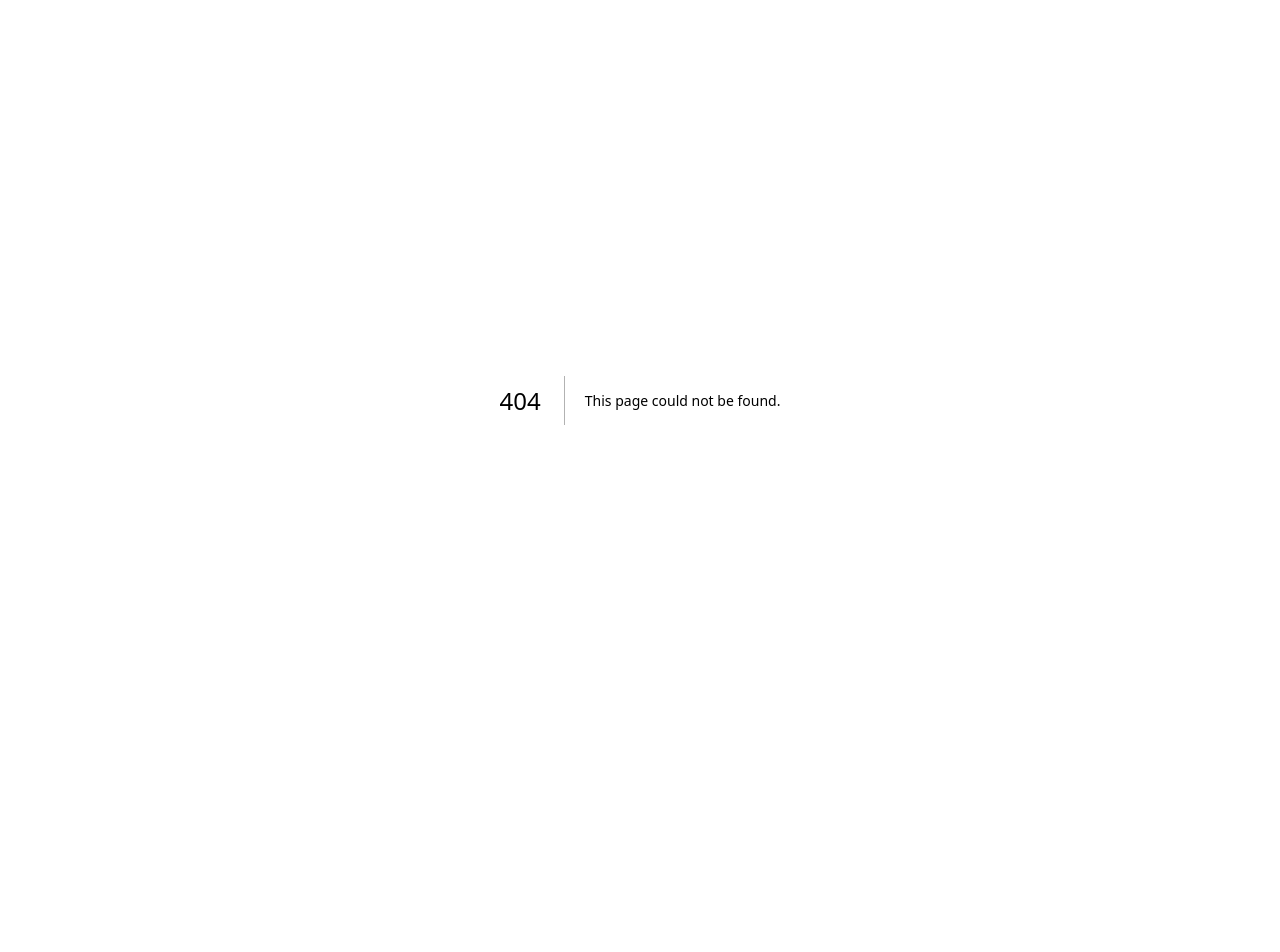
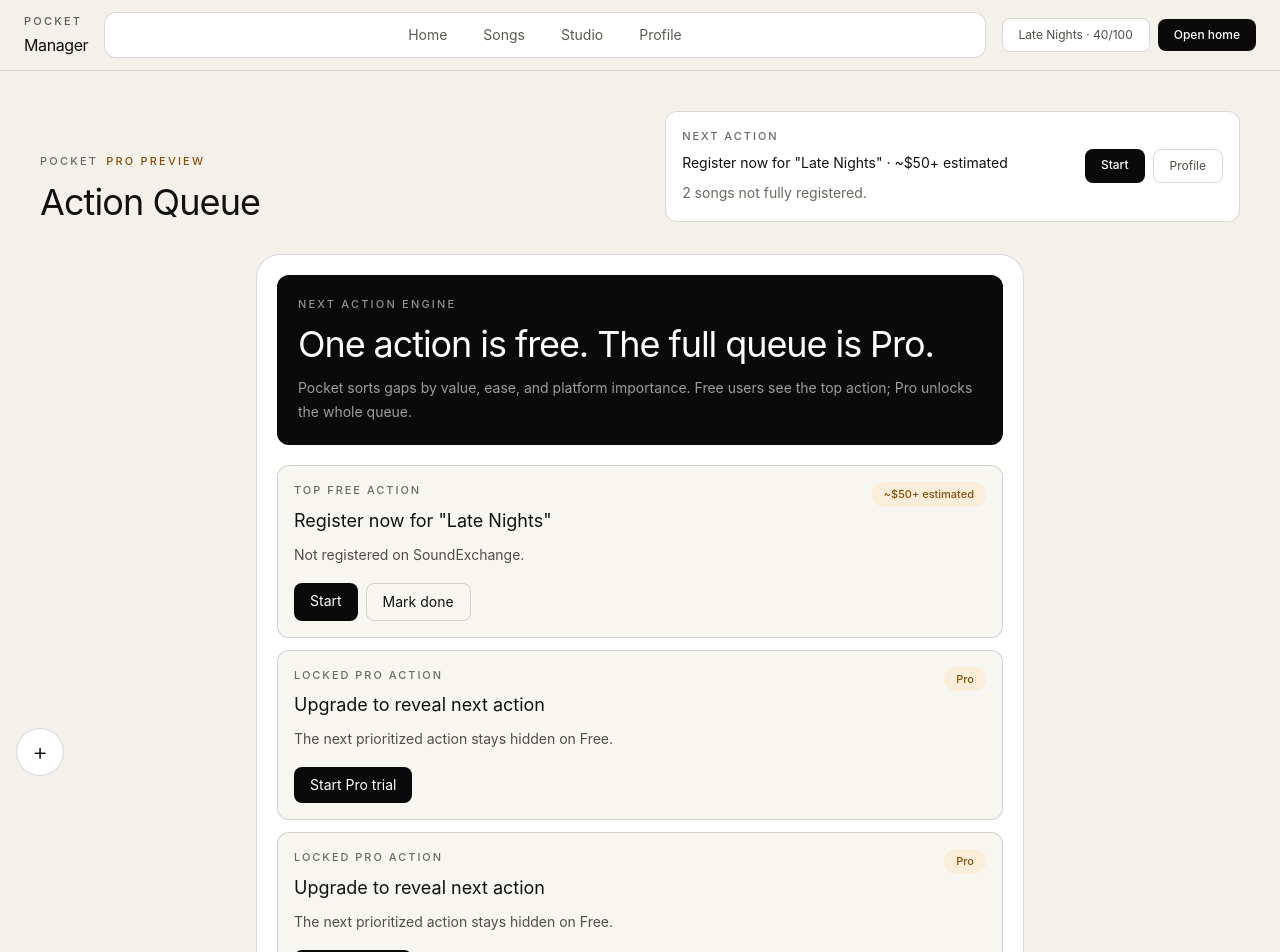
Before and after one commit to oogunbiyi22/pocket-manager, a Next.js app: page /actions in a window 1280 px wide. Before the commit this address had no page. Shown: the top 952 px of the page. Before the commit the page ends 800 px from the top, so only its background shows below. Built offline with nearby package versions, Linux system fonts and the light colour scheme.

Commit message:
Add gated revenue action queue

```diff
--- /dev/null
+++ b/src/app/actions/page.tsx
@@ -0,0 +1,77 @@
+"use client";
+
+import Link from "next/link";
+import { AppShell } from "@/components/app-shell";
+import { usePocket } from "@/components/pocket-provider";
+import { formatGapEstimate, getRevenueActionQueue } from "@/lib/backstage-data";
+
+export default function ActionsPage() {
+  const { completeRevenueAction, songs } = usePocket();
+  const queue = getRevenueActionQueue(songs);
+
+  return (
+    <AppShell title="Action Queue" eyebrow="Pro preview">
+      <main className="mx-auto max-w-3xl rounded-[24px] border-[0.5px] border-black/15 bg-white p-5 text-[#111]">
+        <section className="rounded-xl border-[0.5px] border-black/15 bg-[#0a0a0a] p-5 text-white">
+          <div className="text-[11px] font-medium uppercase tracking-[0.2em] text-white/55">Next Action Engine</div>
+          <h2 className="mt-3 text-4xl font-normal tracking-[-0.03em]">One action is free. The full queue is Pro.</h2>
+          <p className="mt-3 text-sm leading-6 text-white/60">
+            Pocket sorts gaps by value, ease, and platform importance. Free users see the top action; Pro unlocks the whole queue.
+          </p>
+        </section>
+
+        <section className="mt-5 space-y-3">
+          {queue.length ? (
+            queue.map((item, index) => {
+              const locked = index > 0;
+
+              return (
+                <article key={item.id} className="rounded-xl border-[0.5px] border-black/15 bg-[#f8f6f1] p-4">
+                  <div className="flex items-start justify-between gap-3">
+                    <div>
+                      <div className="text-[11px] font-medium uppercase tracking-[0.18em] text-[#6b6b65]">
+                        {locked ? "Locked Pro action" : "Top free action"}
+                      </div>
+                      <h3 className="mt-2 text-lg font-normal text-[#111]">{locked ? "Upgrade to reveal next action" : item.title}</h3>
+                      <p className="mt-2 text-sm leading-6 text-[#514d47]">
+                        {locked ? "The next prioritized action stays hidden on Free." : item.reason}
+                      </p>
+                    </div>
+                    <span className="rounded-full bg-[#faeeda] px-3 py-1 text-[11px] font-medium text-[#854f0b]">
+                      {locked ? "Pro" : formatGapEstimate(item.estimatedValue)}
+                    </span>
+                  </div>
+
+                  <div className="mt-4 flex flex-wrap gap-2">
+                    {locked ? (
+                      <Link href="/settings" className="rounded-lg bg-[#0a0a0a] px-4 py-2 text-sm text-white">
+                        Start Pro trial
+                      </Link>
+                    ) : (
+                      <>
+                        <Link href={`/projects/${item.songId}`} className="rounded-lg bg-[#0a0a0a] px-4 py-2 text-sm text-white">
+                          Start
+                        </Link>
+                        <button
+                          type="button"
+                          onClick={() => completeRevenueAction(item.songId, item.streamType, item.collectionBody)}
+                          className="rounded-lg border-[0.5px] border-black/15 px-4 py-2 text-sm text-[#111]"
+                        >
+                          Mark done
+                        </button>
+                      </>
+                    )}
+                  </div>
+                </article>
+              );
+            })
+          ) : (
+            <div className="rounded-xl border-[0.5px] border-dashed border-black/20 bg-[#f8f6f1] p-4 text-sm text-[#6b6b65]">
+              No pending revenue actions.
+            </div>
+          )}
+        </section>
+      </main>
+    </AppShell>
+  );
+}
--- a/src/app/mobile/page.tsx
+++ b/src/app/mobile/page.tsx
@@ -119,6 +119,9 @@ export default function MobilePage() {
             <Link href="/settings" className="mt-3 block text-center text-xs text-[#854f0b]">
               Upgrade to see exact dollar estimates
             </Link>
+            <Link href="/actions" className="mt-2 block text-center text-xs text-[#5d5a54]">
+              Preview full action queue
+            </Link>
           </div>
         </section>
 
--- a/src/app/settings/page.tsx
+++ b/src/app/settings/page.tsx
@@ -65,6 +65,16 @@ export default function SettingsPage() {
         </section>
 
         <section className="mt-5 rounded-xl border-[0.5px] border-black/15 bg-[#f8f6f1] p-4">
+          <div className="text-[11px] font-medium uppercase tracking-[0.2em] text-[#5d5a54]">Next action queue</div>
+          <p className="mt-3 text-sm leading-6 text-[#514d47]">
+            Free shows one top action. Pro unlocks the full prioritized queue and lets creators work through every gap.
+          </p>
+          <Link href="/actions" className="mt-4 inline-flex rounded-lg bg-[#0a0a0a] px-4 py-2 text-sm text-white">
+            Preview action queue
+          </Link>
+        </section>
+
+        <section className="mt-5 rounded-xl border-[0.5px] border-black/15 bg-[#f8f6f1] p-4">
           <div className="text-[11px] font-medium uppercase tracking-[0.2em] text-[#5d5a54]">Subscription</div>
           <p className="mt-3 text-sm leading-6 text-[#514d47]">
             Free tier tracks up to 3 songs, shows gap ranges, and gives one next action at a time. Pro unlocks exact estimates, unlimited songs, full queue, Release Radar, statements, split sheets, and exports.
--- a/src/lib/backstage-data.ts
+++ b/src/lib/backstage-data.ts
@@ -853,16 +853,7 @@ export function getSongReadinessChecklist(song: SongCatalogItem) {
 }
 
 export function getNextRevenueAction(songs: SongCatalogItem[] = seedSongs) {
-  const candidates = songs.flatMap((song) =>
-    song.revenueStreams
-      .filter((stream) => stream.estimatedGap > 0 || stream.status === "not_registered" || stream.status === "incomplete")
-      .map((stream) => ({
-        song,
-        stream,
-        priority: getRevenueStreamPriority(stream.streamType) + stream.estimatedGap,
-      })),
-  );
-  const top = candidates.sort((left, right) => right.priority - left.priority)[0];
+  const top = getRevenueActionQueue(songs)[0];
 
   if (!top) {
     return {
@@ -878,15 +869,37 @@ export function getNextRevenueAction(songs: SongCatalogItem[] = seedSongs) {
   }
 
   return {
-    title: `${top.stream.action} for "${top.song.title}"`,
-    estimatedValue: top.stream.estimatedGap,
-    estimatedTime: top.stream.streamType === "digital_performance" ? "~5 minutes" : "~8 minutes",
-    songId: top.song.id,
-    songTitle: top.song.title,
-    streamType: top.stream.streamType,
-    collectionBody: top.stream.collectionBody,
-    action: top.stream.action,
+    title: top.title,
+    estimatedValue: top.estimatedValue,
+    estimatedTime: top.estimatedTime,
+    songId: top.songId,
+    songTitle: top.songTitle,
+    streamType: top.streamType,
+    collectionBody: top.collectionBody,
+    action: top.action,
   };
+}
+
+export function getRevenueActionQueue(songs: SongCatalogItem[] = seedSongs) {
+  return songs
+    .flatMap((song) =>
+      song.revenueStreams
+        .filter((stream) => stream.estimatedGap > 0 || stream.status === "not_registered" || stream.status === "incomplete")
+        .map((stream) => ({
+          id: `${song.id}-${stream.streamType}-${stream.collectionBody}`,
+          title: `${stream.action} for "${song.title}"`,
+          action: stream.action,
+          songId: song.id,
+          songTitle: song.title,
+          streamType: stream.streamType,
+          collectionBody: stream.collectionBody,
+          estimatedValue: stream.estimatedGap,
+          estimatedTime: stream.streamType === "digital_performance" ? "~5 minutes" : "~8 minutes",
+          priority: getRevenueStreamPriority(stream.streamType) + stream.estimatedGap,
+          reason: stream.reason,
+        })),
+    )
+    .sort((left, right) => right.priority - left.priority);
 }
 
 function getRevenueStreamPriority(streamType: RevenueStreamType) {
```
